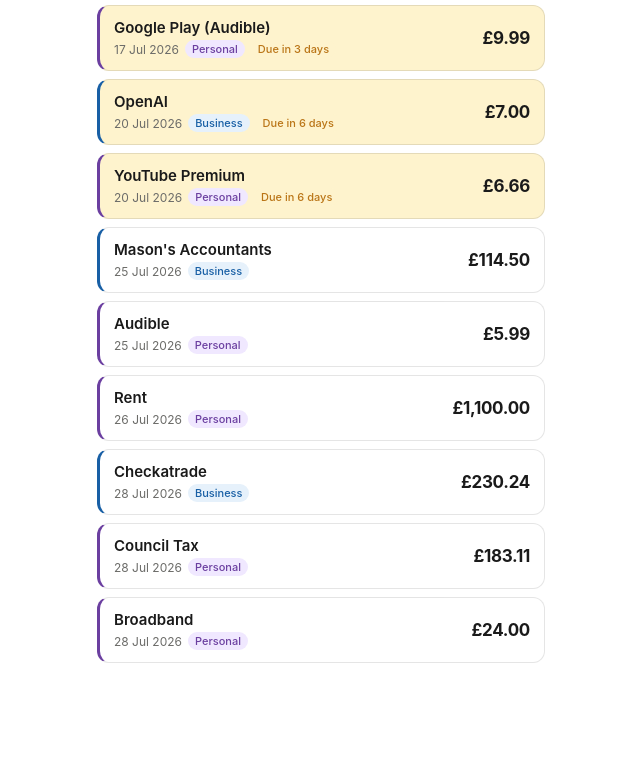
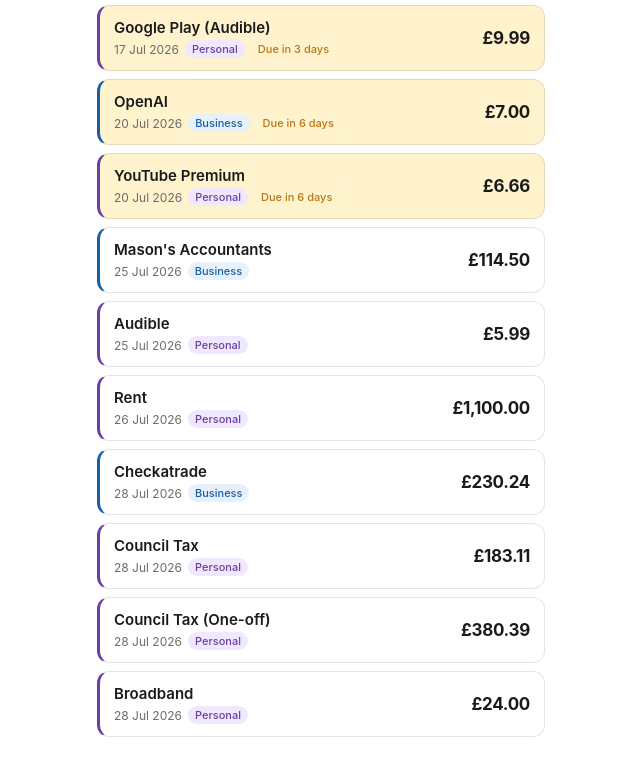
Before and after one commit to htgmanandvan/payments-tracker, a plain HTML site: page index.html in a window 1280 px wide. Shown: the part 1672-2448 px from the top of the page, without its empty margins (319-959 px from the left). Before the commit the page ends 2423 px from the top, so only its background shows below. Drawn offline with Linux system fonts and the light colour scheme.

Commit message:
Update index.html

```diff
--- a/index.html
+++ b/index.html
@@ -182,6 +182,7 @@
   { id:12, name:'Electric / Gas',              amount:300.00,  type:'personal', date:'2026-07-15', freq:'monthly', category:'Utilities'       },
   { id:13, name:'Rent',                        amount:1100.00, type:'personal', date:'2026-07-26', freq:'monthly', category:'Rent / Mortgage' },
   { id:14, name:'Council Tax',                 amount:183.11,  type:'personal', date:'2026-07-28', freq:'monthly', category:'Utilities'       },
+  { id:30, name:'Council Tax (One-off)',        amount:380.39,  type:'personal', date:'2026-07-28', freq:'one-off',  category:'Utilities'       },
   { id:15, name:'Broadband',                   amount:24.00,   type:'personal', date:'2026-07-28', freq:'monthly', category:'Subscriptions'   },
   // PERSONAL — Other Bills
   { id:16, name:'Iohla Gym',                   amount:40.00,   type:'personal', date:'2026-07-01', freq:'monthly', category:'Other'           },
```
